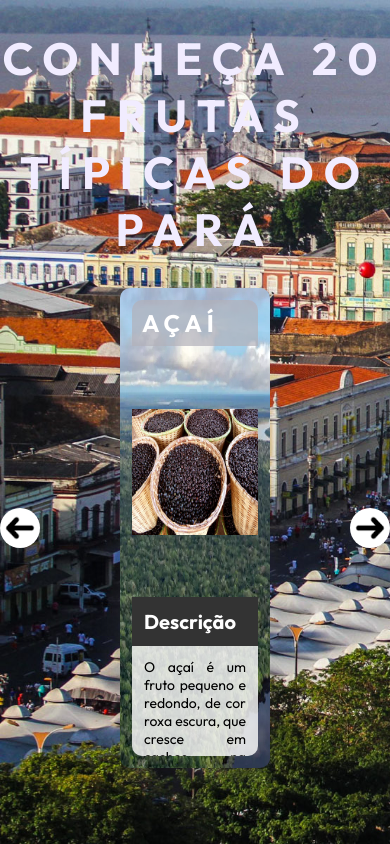
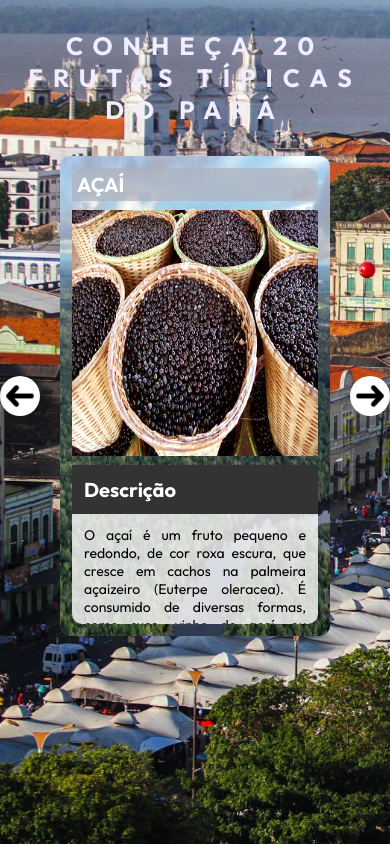
Before and after one commit to YudiYamada/20-Frutas-T-picas-do-Par-, a plain HTML site: page index.html in a window 390 px wide. Drawn offline with Linux system fonts and the light colour scheme.

Commit message:
Update responsivo.css
Adicionando um novo responsivo

```diff
--- a/src/css/responsivo.css
+++ b/src/css/responsivo.css
@@ -18,3 +18,25 @@
         height: 480px;
     }
 }
+
+@media(max-width: 420px){
+    .cabecalho{
+        text-align: center;
+        padding: 30px 0;
+    }
+
+    .cabecalho h1{
+        font-size: 25px;
+        letter-spacing: 10px;
+    }
+
+    .cartao .nome{
+        padding: 4px 5px;
+        letter-spacing: 0px;
+        font-size: 20px;
+    }
+
+    .frutas-slider{
+        gap: 20px;
+    }
+}
```
